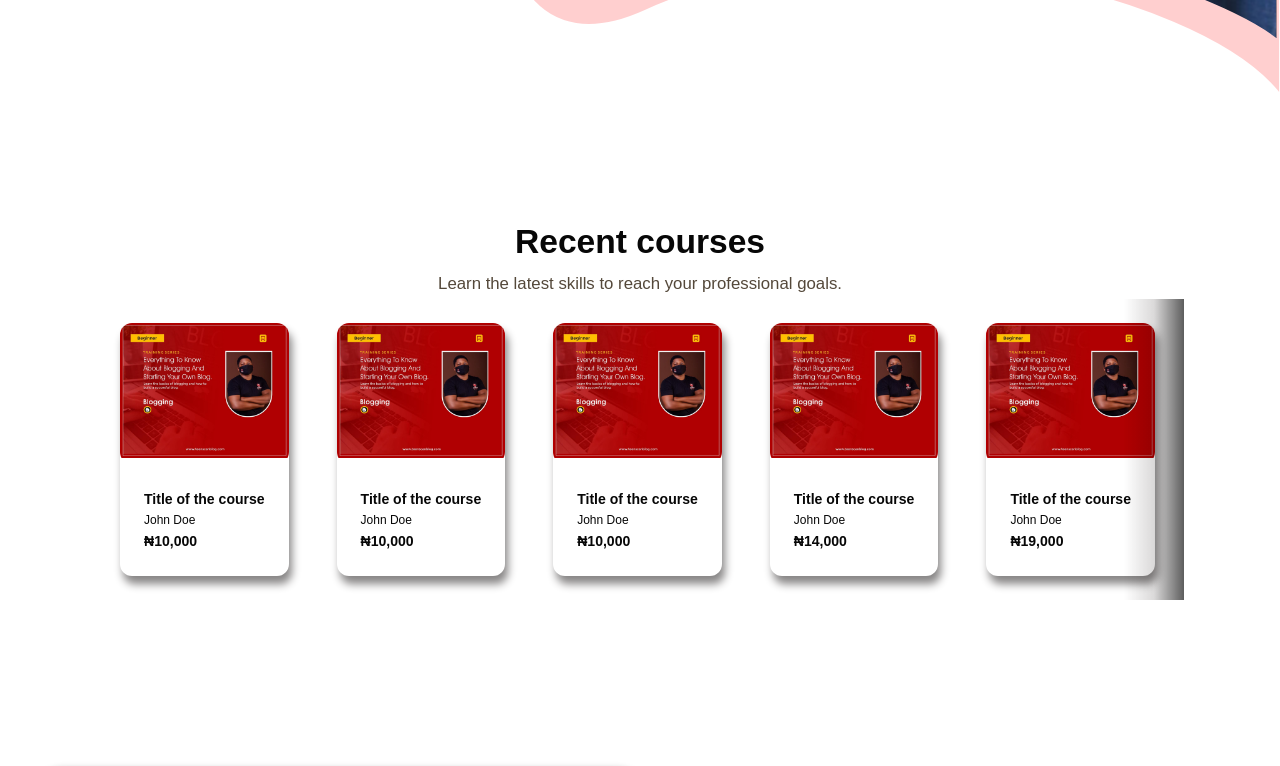
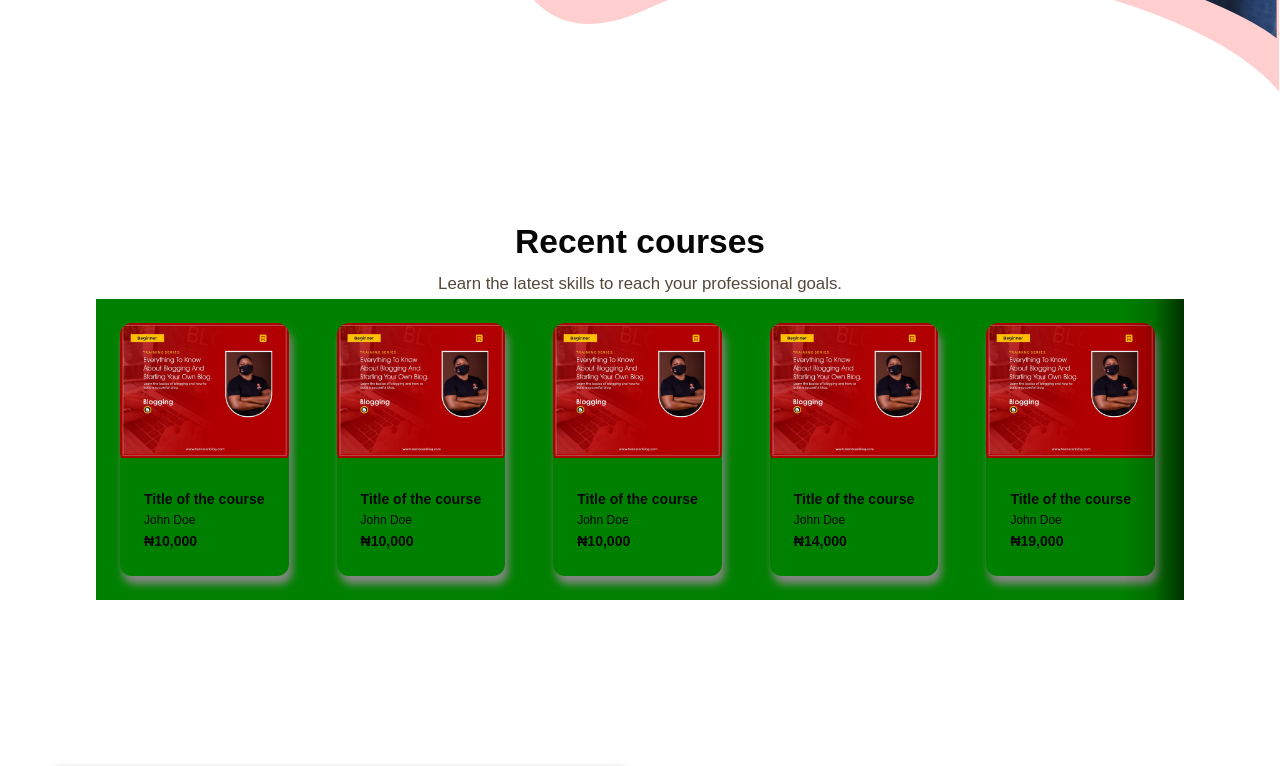
Before and after one commit to Niscolinx/teenscan, a React (Create React App) app: page / in a window 1280 px wide. Shown: the part 517-1283 px from the top of the page. Built offline with nearby package versions, Linux system fonts and the light colour scheme; what react-router-last-location would draw is missing.

Commit message:
Added scrdollable

```diff
--- a/src/sass/base/typography.scss
+++ b/src/sass/base/typography.scss
@@ -201,7 +201,7 @@
     &__item::-webkit-scrollbar {
         display: none;
     }
-    &__item:last-child{
+    &__item:not(:last-child){
         background: green;
     }
 
```
